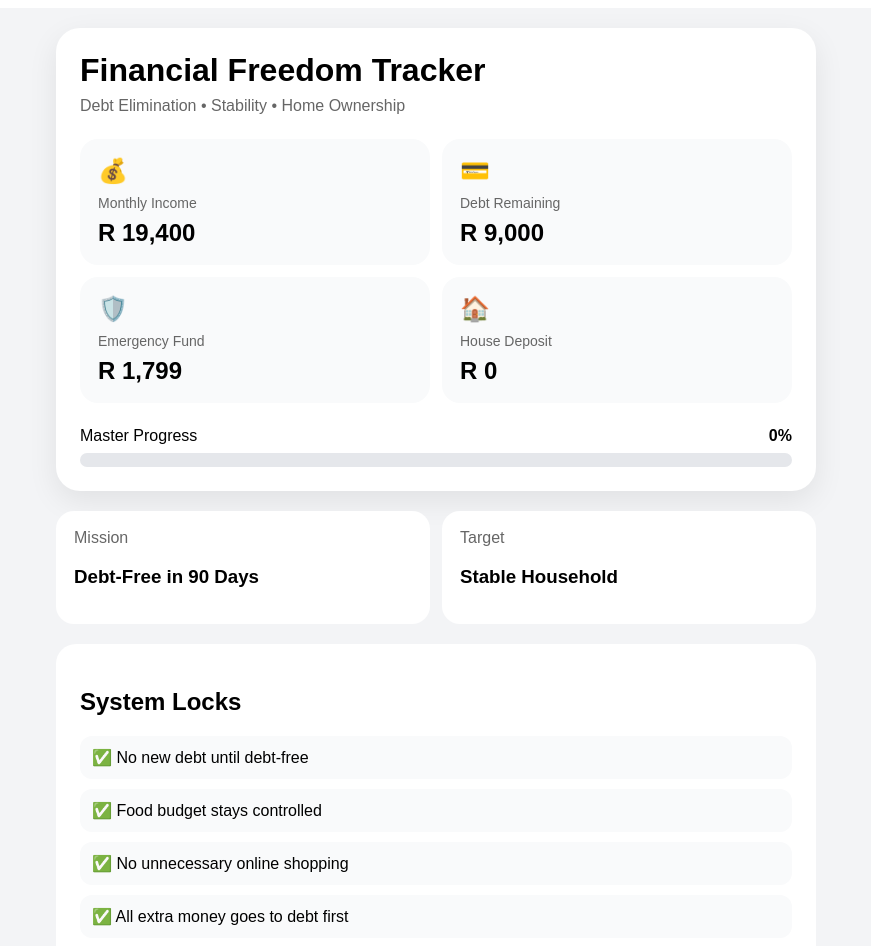
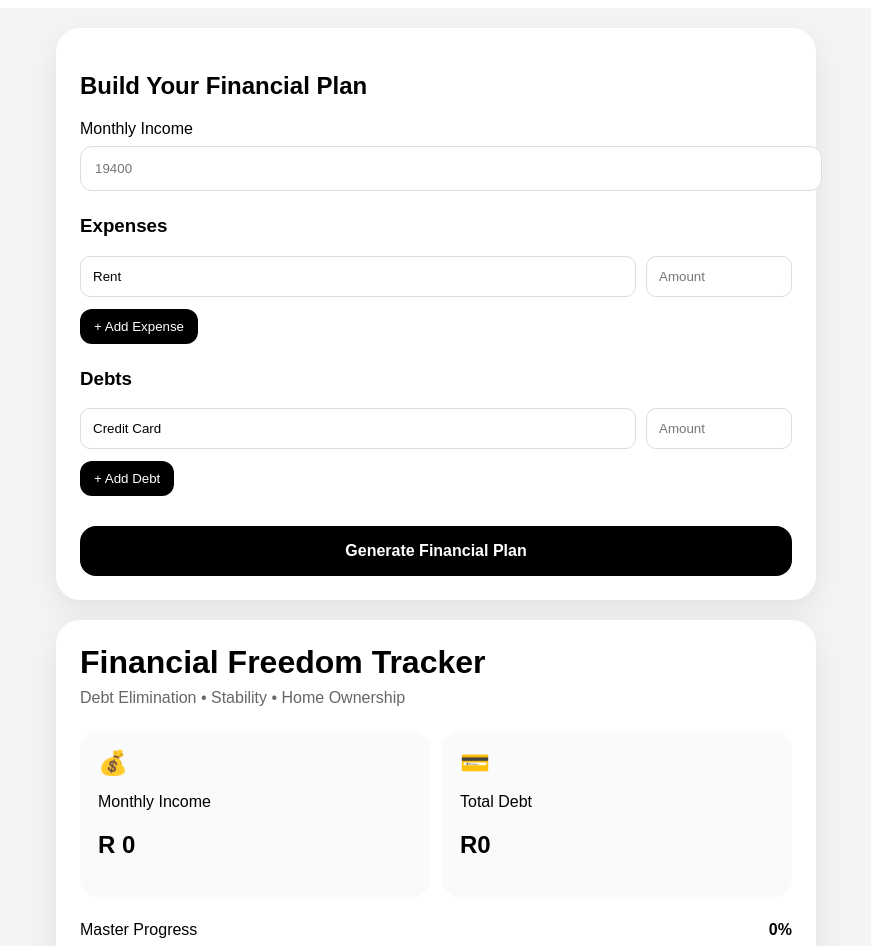
Before and after one commit to IamIssa/debt-tracker, a Next.js app: page / in a window 1280 px wide. Shown: the top 946 px of the page, without its empty margins (204-1075 px from the left). Built offline with nearby package versions, Linux system fonts and the light colour scheme.

Commit message:
Update index.js making it dynamic

```diff
--- a/pages/index.js
+++ b/pages/index.js
@@ -3,20 +3,29 @@ import { useEffect, useMemo, useRef, useState } from 'react';
 export default function FinancialFreedomTracker() {
   const storageKey = 'financial-freedom-tracker';
 
-  const financialData = {
-    income: 19400,
-    debtRemaining: 9000,
-    emergencyFund: 1799,
+  const [financialData, setFinancialData] = useState({
+    income: '',
+    emergencyFund: 0,
     houseDeposit: 0,
-    freeCash: 0,
-  };
+  });
+
+  const [expenses, setExpenses] = useState([
+    { name: 'Rent', amount: '' },
+  ]);
+
+  const [debts, setDebts] = useState([
+    { name: 'Credit Card', amount: '' },
+  ]);
+
+  const [generatedPlan, setGeneratedPlan] =
+    useState(null);
 
   const formatCurrency = (amount) =>
     new Intl.NumberFormat('en-ZA', {
       style: 'currency',
       currency: 'ZAR',
       maximumFractionDigits: 0,
-    }).format(amount);
+    }).format(amount || 0);
 
   const sections = [
     {
@@ -149,6 +158,316 @@ export default function FinancialFreedomTracker() {
       }}
     >
       <div style={{ maxWidth: '760px', margin: '0 auto' }}>
+        {/* FINANCIAL PLANNER FORM */}
+
+        <div
+          style={{
+            background: 'white',
+            padding: '24px',
+            borderRadius: '24px',
+            marginBottom: '20px',
+            boxShadow: '0 10px 30px rgba(0,0,0,0.08)',
+          }}
+        >
+          <h2>Build Your Financial Plan</h2>
+
+          <div style={{ marginTop: '20px' }}>
+            <label>Monthly Income</label>
+
+            <input
+              type="number"
+              placeholder="19400"
+              value={financialData.income}
+              onChange={(e) =>
+                setFinancialData({
+                  ...financialData,
+                  income: Number(e.target.value),
+                })
+              }
+              style={{
+                width: '100%',
+                padding: '14px',
+                borderRadius: '12px',
+                border: '1px solid #ddd',
+                marginTop: '8px',
+              }}
+            />
+          </div>
+
+          {/* EXPENSES */}
+
+          <div style={{ marginTop: '24px' }}>
+            <h3>Expenses</h3>
+
+            {expenses.map((expense, idx) => (
+              <div
+                key={idx}
+                style={{
+                  display: 'flex',
+                  gap: '10px',
+                  marginTop: '10px',
+                }}
+              >
+                <input
+                  placeholder="Expense Name"
+                  value={expense.name}
+                  onChange={(e) => {
+                    const updated = [...expenses];
+                    updated[idx].name = e.target.value;
+                    setExpenses(updated);
+                  }}
+                  style={{
+                    flex: 1,
+                    padding: '12px',
+                    borderRadius: '10px',
+                    border: '1px solid #ddd',
+                  }}
+                />
+
+                <input
+                  type="number"
+                  placeholder="Amount"
+                  value={expense.amount}
+                  onChange={(e) => {
+                    const updated = [...expenses];
+                    updated[idx].amount = Number(
+                      e.target.value
+                    );
+                    setExpenses(updated);
+                  }}
+                  style={{
+                    width: '120px',
+                    padding: '12px',
+                    borderRadius: '10px',
+                    border: '1px solid #ddd',
+                  }}
+                />
+              </div>
+            ))}
+
+            <button
+              onClick={() =>
+                setExpenses([
+                  ...expenses,
+                  { name: '', amount: '' },
+                ])
+              }
+              style={{
+                marginTop: '12px',
+                border: 'none',
+                background: 'black',
+                color: 'white',
+                padding: '10px 14px',
+                borderRadius: '12px',
+                cursor: 'pointer',
+              }}
+            >
+              + Add Expense
+            </button>
+          </div>
+
+          {/* DEBTS */}
+
+          <div style={{ marginTop: '24px' }}>
+            <h3>Debts</h3>
+
+            {debts.map((debt, idx) => (
+              <div
+                key={idx}
+                style={{
+                  display: 'flex',
+                  gap: '10px',
+                  marginTop: '10px',
+                }}
+              >
+                <input
+                  placeholder="Debt Name"
+                  value={debt.name}
+                  onChange={(e) => {
+                    const updated = [...debts];
+                    updated[idx].name = e.target.value;
+                    setDebts(updated);
+                  }}
+                  style={{
+                    flex: 1,
+                    padding: '12px',
+                    borderRadius: '10px',
+                    border: '1px solid #ddd',
+                  }}
+                />
+
+                <input
+                  type="number"
+                  placeholder="Amount"
+                  value={debt.amount}
+                  onChange={(e) => {
+                    const updated = [...debts];
+                    updated[idx].amount = Number(
+                      e.target.value
+                    );
+                    setDebts(updated);
+                  }}
+                  style={{
+                    width: '120px',
+                    padding: '12px',
+                    borderRadius: '10px',
+                    border: '1px solid #ddd',
+                  }}
+                />
+              </div>
+            ))}
+
+            <button
+              onClick={() =>
+                setDebts([
+                  ...debts,
+                  { name: '', amount: '' },
+                ])
+              }
+              style={{
+                marginTop: '12px',
+                border: 'none',
+                background: 'black',
+                color: 'white',
+                padding: '10px 14px',
+                borderRadius: '12px',
+                cursor: 'pointer',
+              }}
+            >
+              + Add Debt
+            </button>
+          </div>
+
+          {/* GENERATE PLAN BUTTON */}
+
+          <button
+            onClick={() => {
+              const totalExpenses = expenses.reduce(
+                (sum, e) => sum + (e.amount || 0),
+                0
+              );
+
+              const totalDebt = debts.reduce(
+                (sum, d) => sum + (d.amount || 0),
+                0
+              );
+
+              const freeCash =
+                financialData.income - totalExpenses;
+
+              setGeneratedPlan({
+                totalExpenses,
+                totalDebt,
+                freeCash,
+              });
+            }}
+            style={{
+              width: '100%',
+              marginTop: '30px',
+              border: 'none',
+              background: 'black',
+              color: 'white',
+              padding: '16px',
+              borderRadius: '16px',
+              fontWeight: '700',
+              fontSize: '16px',
+              cursor: 'pointer',
+            }}
+          >
+            Generate Financial Plan
+          </button>
+        </div>
+
+        {/* GENERATED PLAN */}
+
+        {generatedPlan && (
+          <div
+            style={{
+              background: 'white',
+              padding: '24px',
+              borderRadius: '24px',
+              marginBottom: '20px',
+              boxShadow:
+                '0 10px 30px rgba(0,0,0,0.08)',
+            }}
+          >
+            <h2>Generated Financial Plan</h2>
+
+            <div
+              style={{
+                display: 'grid',
+                gridTemplateColumns: '1fr 1fr',
+                gap: '12px',
+                marginTop: '20px',
+              }}
+            >
+              <div
+                style={{
+                  background: '#f9fafb',
+                  padding: '18px',
+                  borderRadius: '16px',
+                }}
+              >
+                <p>Total Expenses</p>
+                <h2>
+                  {formatCurrency(
+                    generatedPlan.totalExpenses
+                  )}
+                </h2>
+              </div>
+
+              <div
+                style={{
+                  background: '#f9fafb',
+                  padding: '18px',
+                  borderRadius: '16px',
+                }}
+              >
+                <p>Total Debt</p>
+                <h2>
+                  {formatCurrency(
+                    generatedPlan.totalDebt
+                  )}
+                </h2>
+              </div>
+
+              <div
+                style={{
+                  background: '#f9fafb',
+                  padding: '18px',
+                  borderRadius: '16px',
+                }}
+              >
+                <p>Free Cash</p>
+                <h2>
+                  {formatCurrency(
+                    generatedPlan.freeCash
+                  )}
+                </h2>
+              </div>
+            </div>
+
+            <div
+              style={{
+                marginTop: '24px',
+                background: '#f9fafb',
+                padding: '18px',
+                borderRadius: '16px',
+              }}
+            >
+              <h3>Suggested Strategy</h3>
+
+              <p>
+                {generatedPlan.totalDebt > 0
+                  ? 'Prioritize debt elimination aggressively before increasing lifestyle spending.'
+                  : 'You are ready to aggressively build wealth and investments.'}
+              </p>
+            </div>
+          </div>
+        )}
+
+        {/* DASHBOARD */}
+
         <div
           style={{
             background: 'white',
@@ -179,65 +498,41 @@ export default function FinancialFreedomTracker() {
               marginTop: '24px',
             }}
           >
-            {[
-              {
-                title: 'Monthly Income',
-                value: financialData.income,
-                icon: '💰',
-              },
-              {
-                title: 'Debt Remaining',
-                value: financialData.debtRemaining,
-                icon: '💳',
-              },
-              {
-                title: 'Emergency Fund',
-                value: financialData.emergencyFund,
-                icon: '🛡️',
-              },
-              {
-                title: 'House Deposit',
-                value: financialData.houseDeposit,
-                icon: '🏠',
-              },
-            ].map((card, idx) => (
             <div
-                key={idx}
               style={{
                 background: '#f9fafb',
                 padding: '18px',
                 borderRadius: '18px',
               }}
             >
+              <div style={{ fontSize: '24px' }}>
+                💰
+              </div>
+              <p>Monthly Income</p>
+              <h2>
+                {formatCurrency(financialData.income)}
+              </h2>
+            </div>
+
             <div
               style={{
-                    fontSize: '24px',
-                    marginBottom: '10px',
+                background: '#f9fafb',
+                padding: '18px',
+                borderRadius: '18px',
               }}
             >
-                  {card.icon}
+              <div style={{ fontSize: '24px' }}>
+                💳
               </div>
-
-                <p
-                  style={{
-                    margin: 0,
-                    color: '#666',
-                    fontSize: '14px',
-                  }}
-                >
-                  {card.title}
-                </p>
-
-                <h2
-                  style={{
-                    marginTop: '8px',
-                    marginBottom: 0,
-                  }}
-                >
-                  {formatCurrency(card.value)}
+              <p>Total Debt</p>
+              <h2>
+                {generatedPlan
+                  ? formatCurrency(
+                      generatedPlan.totalDebt
+                    )
+                  : 'R0'}
               </h2>
             </div>
-            ))}
           </div>
 
           <div style={{ marginTop: '24px' }}>
@@ -271,72 +566,7 @@ export default function FinancialFreedomTracker() {
           </div>
         </div>
 
-        <div
-          style={{
-            display: 'grid',
-            gridTemplateColumns: '1fr 1fr',
-            gap: '12px',
-            marginBottom: '20px',
-          }}
-        >
-          <div
-            style={{
-              background: 'white',
-              padding: '18px',
-              borderRadius: '18px',
-            }}
-          >
-            <p style={{ color: '#666', margin: 0 }}>
-              Mission
-            </p>
-            <h3>Debt-Free in 90 Days</h3>
-          </div>
-
-          <div
-            style={{
-              background: 'white',
-              padding: '18px',
-              borderRadius: '18px',
-            }}
-          >
-            <p style={{ color: '#666', margin: 0 }}>
-              Target
-            </p>
-            <h3>Stable Household</h3>
-          </div>
-        </div>
-
-        <div
-          style={{
-            background: 'white',
-            borderRadius: '20px',
-            padding: '24px',
-            marginBottom: '20px',
-          }}
-        >
-          <h2>System Locks</h2>
-
-          {[
-            'No new debt until debt-free',
-            'Food budget stays controlled',
-            'No unnecessary online shopping',
-            'All extra money goes to debt first',
-            'Savings auto-transfer on payday',
-            'No emotional spending',
-          ].map((rule, idx) => (
-            <div
-              key={idx}
-              style={{
-                background: '#f9fafb',
-                padding: '12px',
-                borderRadius: '12px',
-                marginTop: '10px',
-              }}
-            >
-              ✅ {rule}
-            </div>
-          ))}
-        </div>
+        {/* CHECKLISTS */}
 
         {sections.map((section, index) => {
           const sectionProgress = Math.round(
@@ -356,31 +586,9 @@ export default function FinancialFreedomTracker() {
                 borderRadius: '24px',
                 padding: '24px',
                 marginBottom: '20px',
-                boxShadow:
-                  '0 10px 30px rgba(0,0,0,0.06)',
-              }}
-            >
-              <div
-                style={{
-                  display: 'flex',
-                  justifyContent: 'space-between',
-                  alignItems: 'center',
               }}
             >
               <h2>{section.title}</h2>
-
-                <div
-                  style={{
-                    background: 'black',
-                    color: 'white',
-                    padding: '6px 12px',
-                    borderRadius: '999px',
-                    fontSize: '12px',
-                  }}
-                >
-                  ACTIVE
-                </div>
-              </div>
 
               <div style={{ marginBottom: '18px' }}>
                 <div
@@ -391,7 +599,7 @@ export default function FinancialFreedomTracker() {
                   }}
                 >
                   <span>Section Progress</span>
-                  <strong>{sectionProgress || 0}%</strong>
+                  <strong>{sectionProgress}%</strong>
                 </div>
 
                 <div
@@ -404,7 +612,7 @@ export default function FinancialFreedomTracker() {
                 >
                   <div
                     style={{
-                      width: `${sectionProgress || 0}%`,
+                      width: `${sectionProgress}%`,
                       height: '10px',
                       background: 'black',
                     }}
@@ -486,7 +694,6 @@ export default function FinancialFreedomTracker() {
                           padding: '10px 14px',
                           borderRadius: '12px',
                           cursor: 'pointer',
-                          fontWeight: '600',
                         }}
                       >
                         {proofs[itemKey]
@@ -507,81 +714,14 @@ export default function FinancialFreedomTracker() {
                             objectFit: 'cover',
                           }}
                         />
-
-                        <div
-                          style={{
-                            marginTop: '10px',
-                            background: '#dcfce7',
-                            padding: '10px',
-                            borderRadius: '12px',
-                            fontWeight: '600',
-                          }}
-                        >
-                          Verification Ready ✅
-                        </div>
                       </div>
                     )}
                   </div>
                 );
               })}
-
-              <div
-                style={{
-                  marginTop: '18px',
-                  background: '#f9fafb',
-                  padding: '16px',
-                  borderRadius: '16px',
-                }}
-              >
-                <strong>Verification Checklist</strong>
-
-                <div
-                  style={{
-                    marginTop: '10px',
-                    display: 'grid',
-                    gap: '8px',
-                  }}
-                >
-                  <div>☐ Payment proof saved</div>
-                  <div>☐ Screenshots backed up</div>
-                  <div>☐ Balances verified</div>
-                  <div>☐ Month completed in app</div>
-                </div>
-              </div>
             </div>
           );
         })}
-
-        <div
-          style={{
-            background: 'white',
-            borderRadius: '24px',
-            padding: '24px',
-            marginBottom: '20px',
-          }}
-        >
-          <h2>Future Vision</h2>
-
-          {[
-            'Own your home',
-            'Zero debt stress',
-            'Stable household',
-            'Growing investments',
-            'Strong emergency reserves',
-          ].map((goal, idx) => (
-            <div
-              key={idx}
-              style={{
-                background: '#f9fafb',
-                padding: '14px',
-                borderRadius: '14px',
-                marginTop: '10px',
-              }}
-            >
-              ⭐ {goal}
-            </div>
-          ))}
-        </div>
       </div>
     </div>
   );
```
Lines whose indentation alone changed are shown as unchanged.
